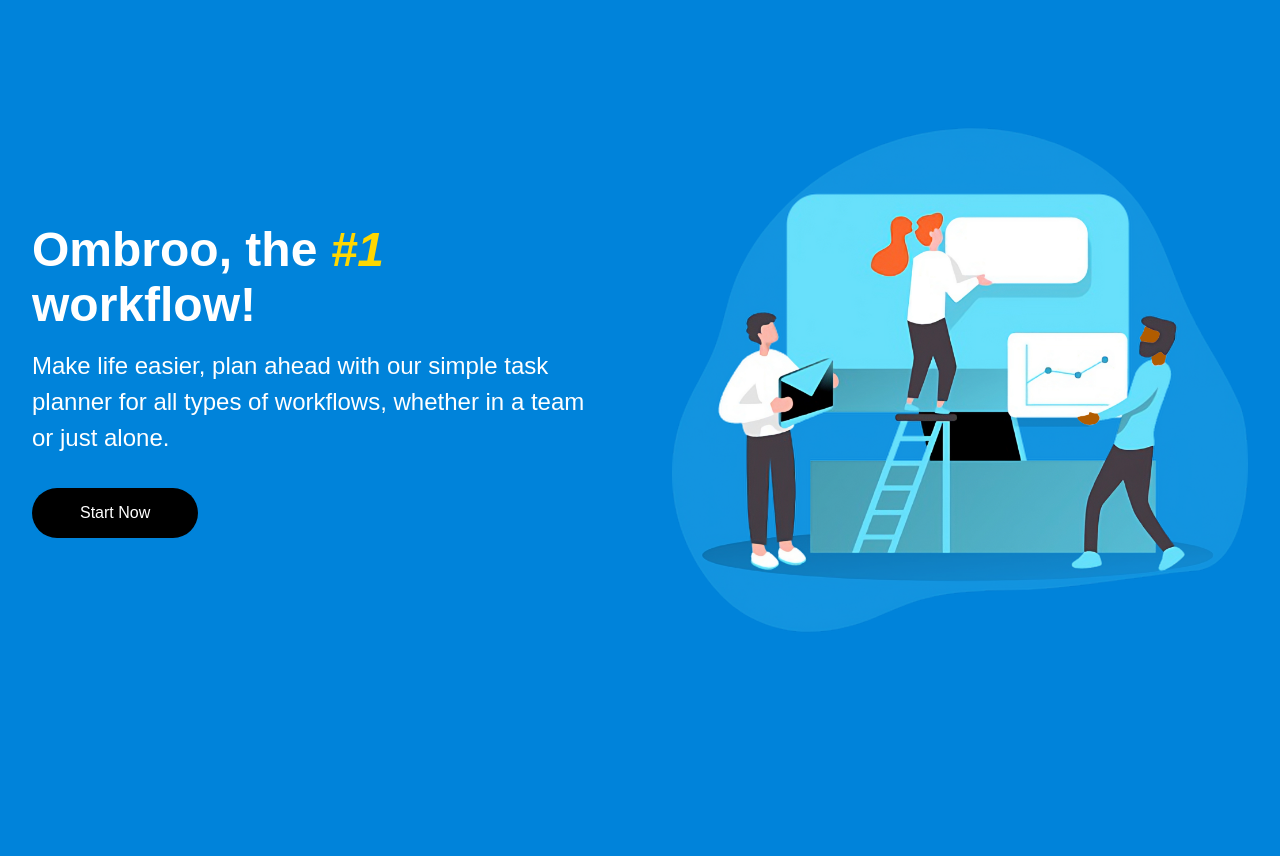
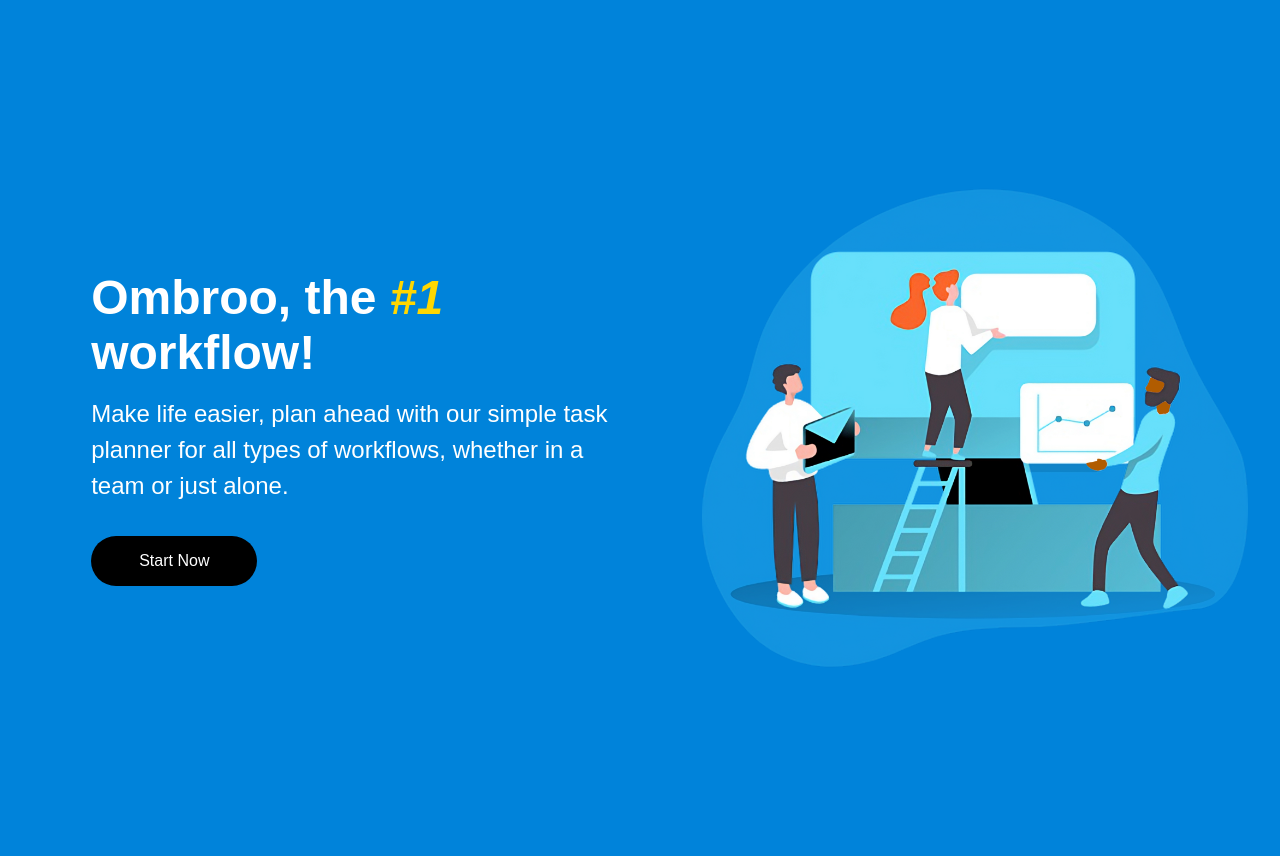
Before and after one commit to EdrisaJobe/ombroo, a Django app: page / in a window 1280 px wide. Shown: the part 80-936 px from the top of the page. Before the commit the page ends 712 px from the top, so only its background shows below. Run offline with Django 3.2, Linux system fonts and the light colour scheme; some web fonts are replaced.

Commit message:
alignment workspace

```diff
--- a/static/css/base.css
+++ b/static/css/base.css
@@ -7,6 +7,12 @@
   -webkit-user-select: none; /* Safari */
   -ms-user-select: none; /* IE 10 and IE 11 */
   user-select: none; /* Standard syntax */
+}
+
+.alignment{
+  margin-left: 3.7em;
+  padding: 3rem calc((100vw - 1600px) / 2);
+  color: #fff;
 }
 
 body{
--- a/templates/pages/base.html
+++ b/templates/pages/base.html
@@ -38,7 +38,7 @@
     <!-- End of Navbar -->
 
     <!-- Content -->
-    {% block content %} {% endblock content %}
+    <div class="alignment">{% block content %}{% endblock content %}</div>
     <!-- End of Content -->
 
     <!-- Menu script -->
--- a/templates/pages/workspace.html
+++ b/templates/pages/workspace.html
@@ -3,5 +3,5 @@
 {% block css %}<link rel="stylesheet" href="{% static 'css/workspace.css' %}">{% endblock css %}
 
 {% block content %}
-
+Test
 {% endblock content %}
```
